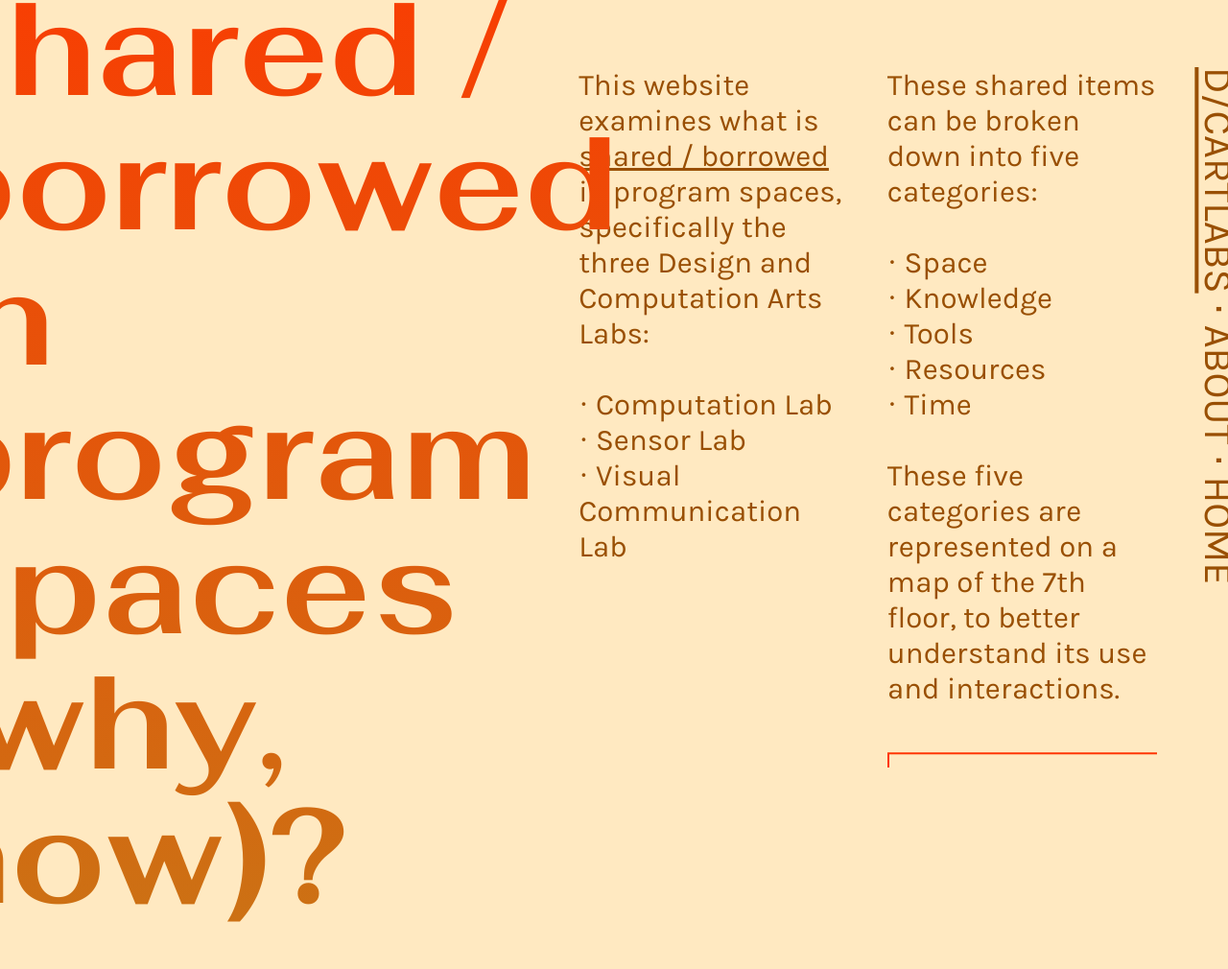
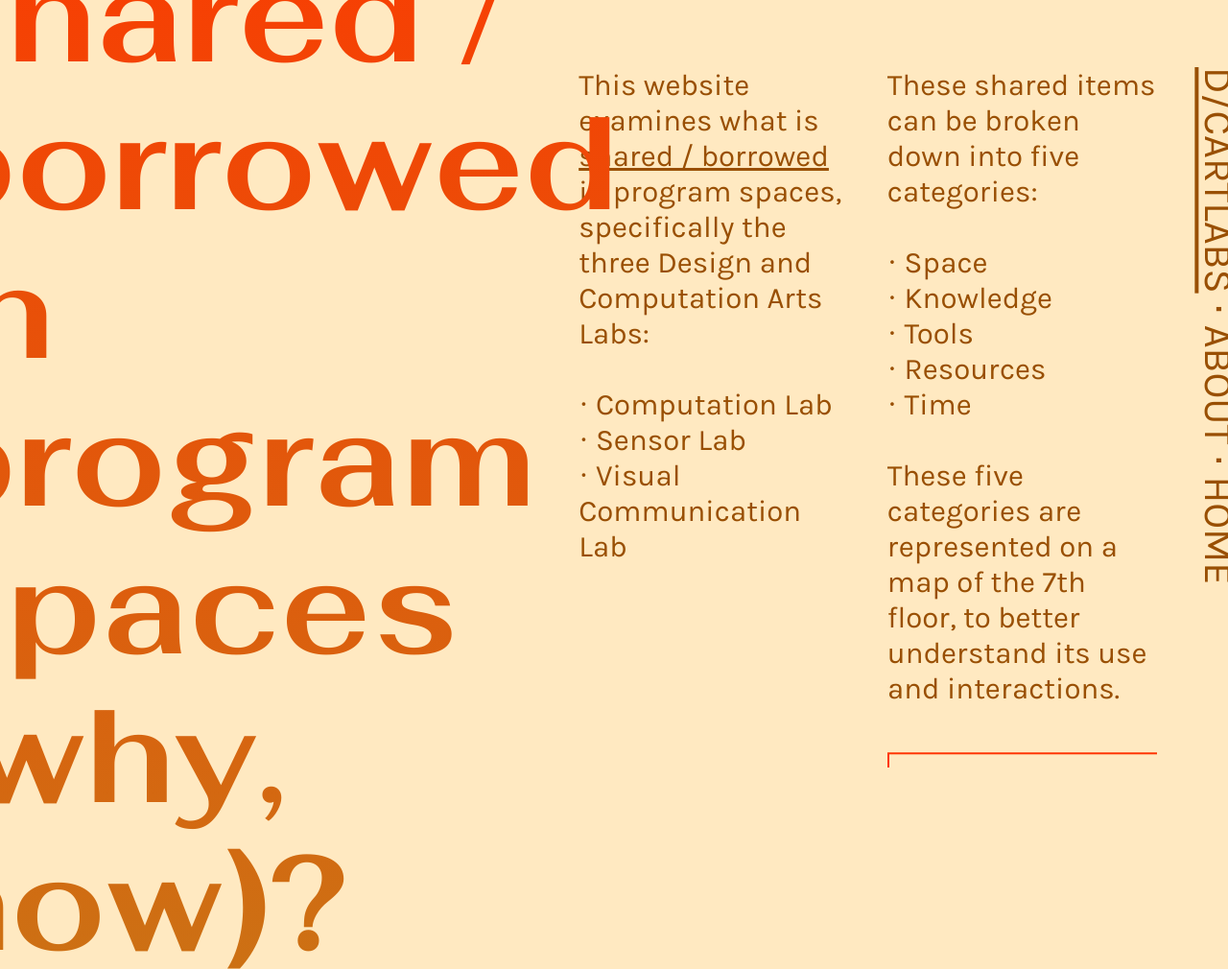
Before and after one commit to alcanciashaw/dcartlabs, a plain HTML site: page index.html in a window 1280 px wide. Shown: the whole page at 96% size. Before the commit the page ends 982 px from the top, so only its background shows below. Drawn offline with Linux system fonts and the light colour scheme.

Commit message:
added text

```diff
--- a/main.css
+++ b/main.css
@@ -137,7 +137,7 @@ body {
 .question {
   font-family: "Fahkwang-Bold", sans-serif;
   font-size: 4.5em;
-  line-height: 100%;
+  line-height: 110%;
   background: -webkit-linear-gradient(#FF3600, #CC7114);
   -webkit-background-clip: text;
   -webkit-text-fill-color: transparent;
```
